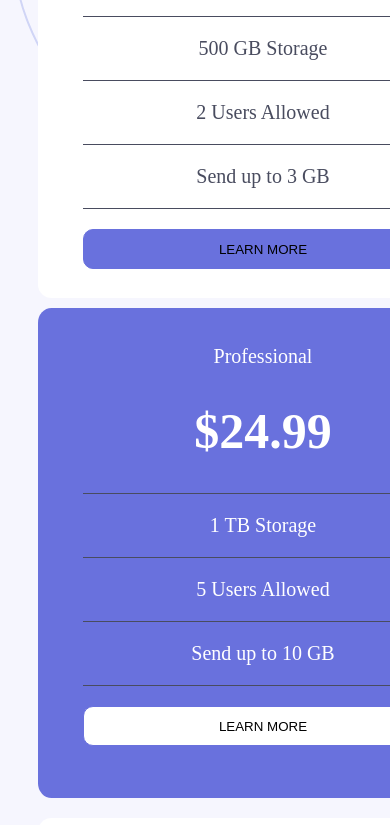
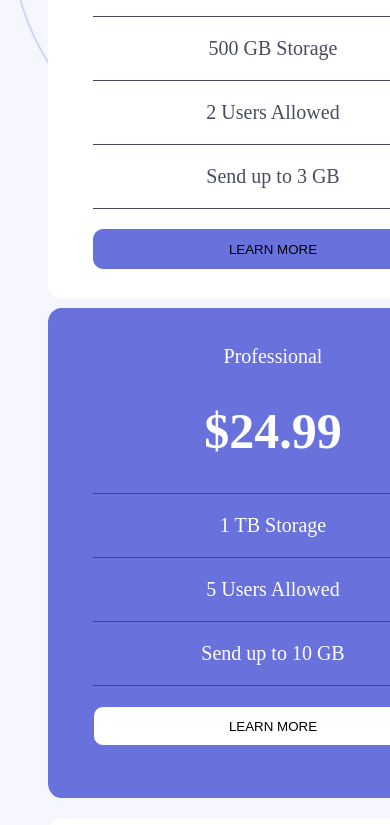
Before and after one commit to senadet/pricing, a plain HTML site: page index.html in a window 390 px wide. Shown: the part 491-1316 px from the top of the page. Drawn offline with Linux system fonts and the light colour scheme.

Commit message:
sicommit

```diff
--- a/styles.css
+++ b/styles.css
@@ -160,6 +160,9 @@
       }
     }
     @media screen and (max-width: 600px){
+      body{
+        width: 400px;
+      }
       .second{
         display: flex;
         flex-direction: column;
@@ -168,13 +171,3 @@
         width: 400px;
              }
       }
-      @media screen and (max-width: 400px){
-      .second{
-        display: flex;
-        flex-direction: column;
-        height: 1500px;
-        padding-left: 30px;
-        width: 400px;
-        padding-right: 9px;
-      }
-    }
```
